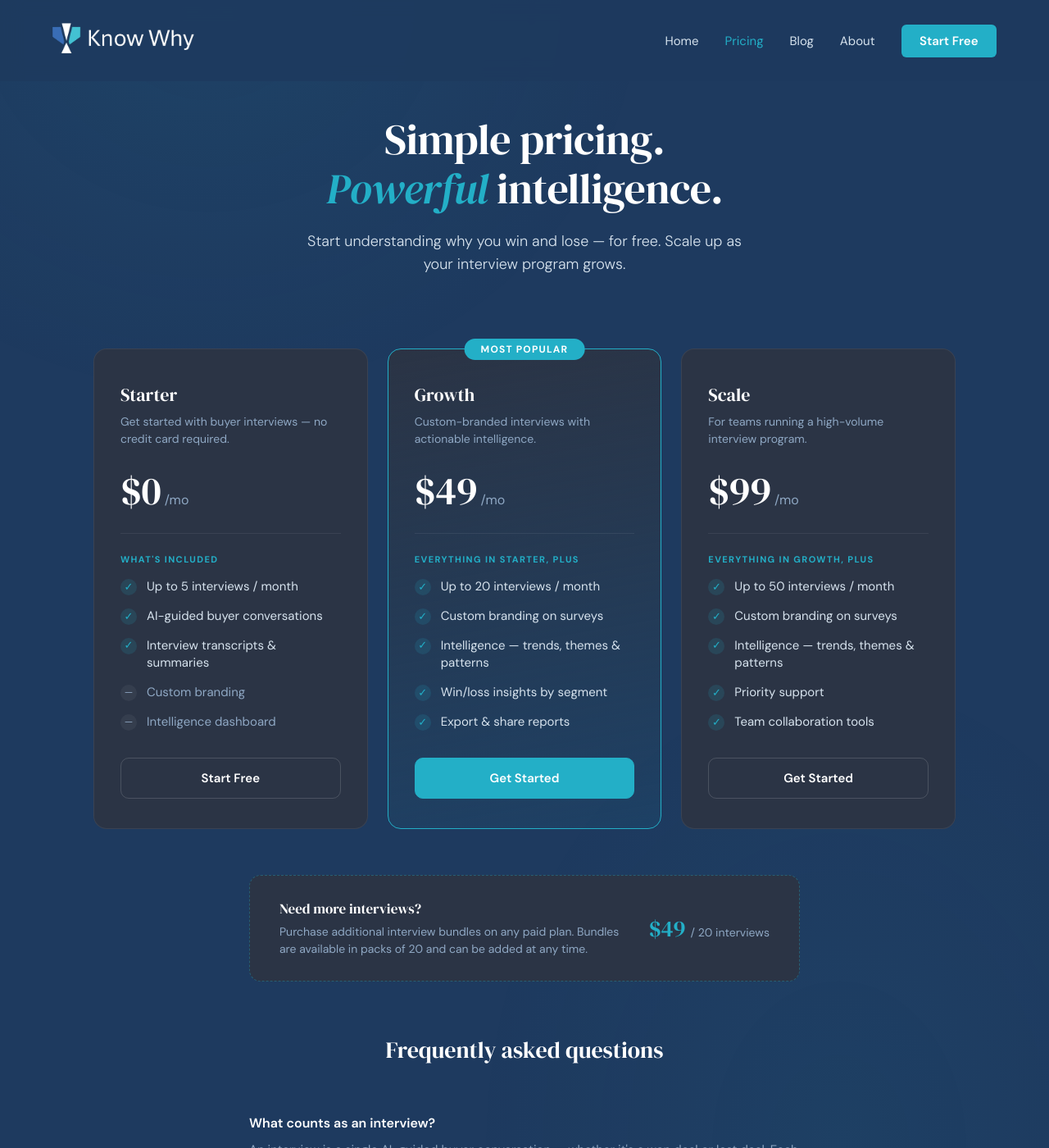
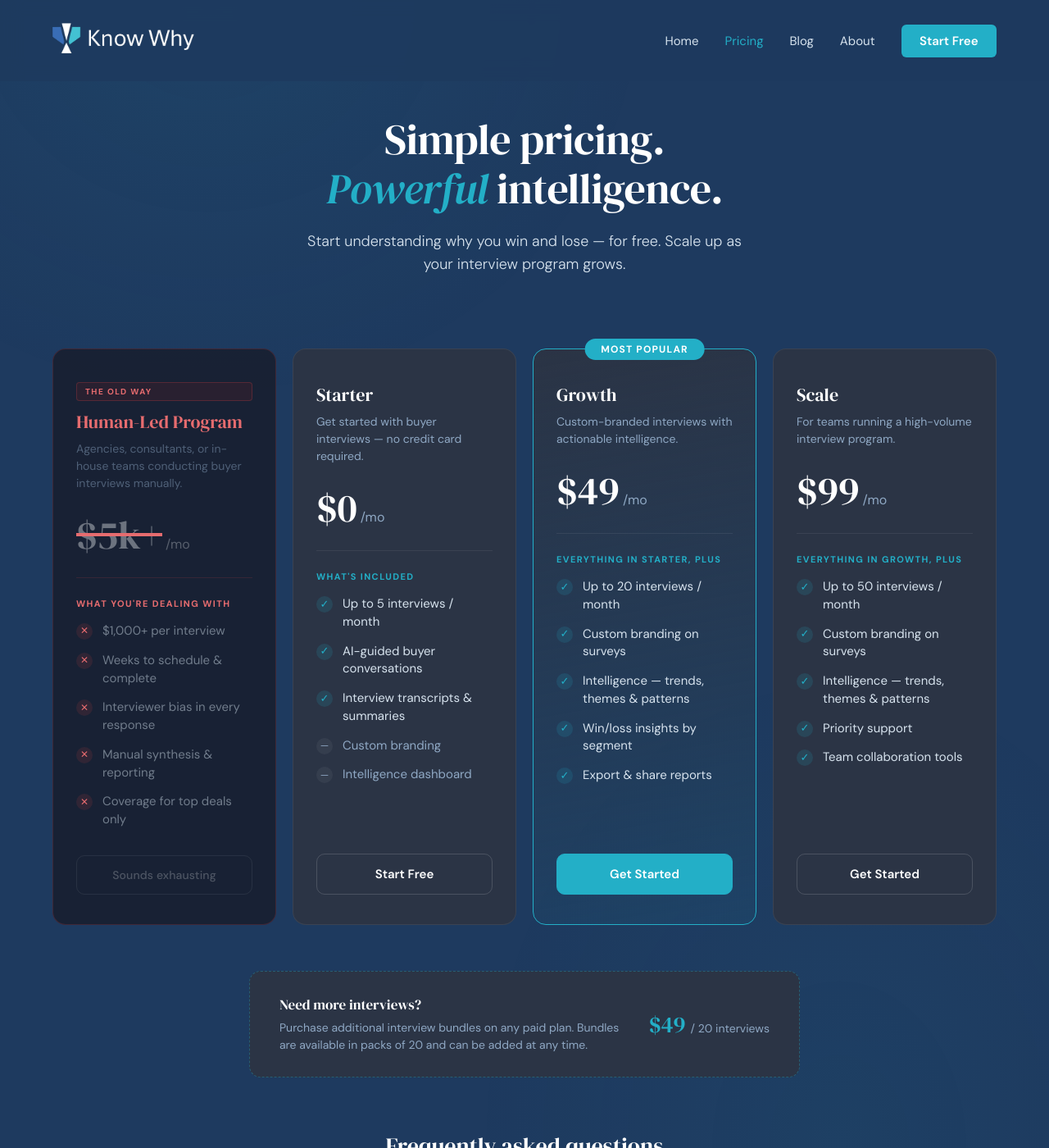
Before and after one commit to katiealbanos-lgtm/know-why.ai, a Jekyll site: the page pricing.html, which Jekyll copies as it is, in a window 1280 px wide and 1400 px high. Shown: the whole window at 82% size. Built offline with Jekyll 4.4.1, drawn with Linux system fonts in a browser that asks for light colours.

Commit message:
Pricing Page Update (human tier) — update pricing.html

```diff
--- a/pricing.html
+++ b/pricing.html
@@ -29,6 +29,9 @@
       --gray-light: #D7E3EE;
       --white: #FFFFFF;
       --text-muted: #8fa8c4;
+      --red-dim: #7f3a3a;
+      --red-text: #f87171;
+      --red-bg: rgba(127, 29, 29, 0.18);
     }
 
     * { margin: 0; padding: 0; box-sizing: border-box; }
@@ -139,15 +142,15 @@
     .pricing-section {
       position: relative;
       z-index: 1;
-      max-width: 1100px;
+      max-width: 1200px;
       margin: 0 auto;
       padding: 48px 24px 32px;
     }
 
     .pricing-grid {
       display: grid;
-      grid-template-columns: repeat(3, 1fr);
-      gap: 24px;
+      grid-template-columns: repeat(4, 1fr);
+      gap: 20px;
       align-items: stretch;
     }
 
@@ -155,10 +158,11 @@
       background: var(--graphite);
       border: 1px solid rgba(255, 255, 255, 0.07);
       border-radius: 16px;
-      padding: 40px 32px 36px;
+      padding: 40px 28px 36px;
       display: flex;
       flex-direction: column;
       transition: transform 0.25s ease, border-color 0.25s ease;
+      position: relative;
     }
 
     .pricing-card:hover {
@@ -166,9 +170,89 @@
       border-color: rgba(35, 175, 199, 0.3);
     }
 
+    /* ── Old Way card ── */
+    .pricing-card.old-way {
+      background: rgba(20, 12, 12, 0.55);
+      border: 1px solid rgba(239, 68, 68, 0.2);
+      opacity: 0.92;
+    }
+
+    .pricing-card.old-way:hover {
+      transform: translateY(-4px);
+      border-color: rgba(239, 68, 68, 0.4);
+    }
+
+    .old-way .plan-name {
+      color: var(--red-text) !important;
+    }
+
+    .old-way .price {
+      color: rgba(255,255,255,0.4) !important;
+      text-decoration: line-through;
+      text-decoration-color: var(--red-text);
+    }
+
+    .old-way .price-unit {
+      color: rgba(255,255,255,0.3) !important;
+    }
+
+    .old-way .features-label {
+      color: var(--red-text) !important;
+    }
+
+    .old-way .divider {
+      background: rgba(239, 68, 68, 0.15) !important;
+    }
+
+    .old-way-badge {
+      display: inline-block;
+      background: var(--red-bg);
+      color: var(--red-text);
+      font-size: 10px;
+      font-weight: 700;
+      text-transform: uppercase;
+      letter-spacing: 1.4px;
+      padding: 4px 10px;
+      border-radius: 4px;
+      margin-bottom: 10px;
+      border: 1px solid rgba(239, 68, 68, 0.25);
+    }
+
+    .check-x {
+      flex-shrink: 0;
+      width: 20px;
+      height: 20px;
+      border-radius: 50%;
+      background: rgba(239, 68, 68, 0.12);
+      color: var(--red-text);
+      font-size: 12px;
+      display: flex;
+      align-items: center;
+      justify-content: center;
+      margin-top: 1px;
+    }
+
+    .old-way .features li {
+      color: rgba(215, 227, 238, 0.5);
+    }
+
+    .cta-ghost {
+      display: block;
+      text-align: center;
+      padding: 14px;
+      border-radius: 10px;
+      font-weight: 500;
+      font-size: 14px;
+      color: rgba(255,255,255,0.25);
+      background: transparent;
+      border: 1.5px solid rgba(255,255,255,0.08);
+      cursor: default;
+      letter-spacing: 0.01em;
+    }
+
+    /* ── Featured card ── */
     .pricing-card.featured {
       border-color: var(--teal);
-      position: relative;
       background: linear-gradient(170deg, var(--graphite) 0%, rgba(35, 175, 199, 0.06) 100%);
     }
 
@@ -185,6 +269,7 @@
       letter-spacing: 1.2px;
       padding: 5px 20px;
       border-radius: 20px;
+      white-space: nowrap;
     }
 
     .plan-name {
@@ -200,6 +285,10 @@
       color: var(--text-muted);
       margin-bottom: 28px;
       line-height: 1.5;
+    }
+
+    .old-way .plan-desc {
+      color: rgba(143, 168, 196, 0.5);
     }
 
     .price-row {
@@ -412,7 +501,15 @@
     footer p { font-size: 0.8rem; color: var(--text-muted); }
 
     /* ── Responsive ── */
-    @media (max-width: 820px) {
+    @media (max-width: 1024px) {
+      .pricing-grid {
+        grid-template-columns: repeat(2, 1fr);
+        max-width: 720px;
+        margin: 0 auto;
+      }
+    }
+
+    @media (max-width: 600px) {
       .pricing-grid {
         grid-template-columns: 1fr;
         max-width: 420px;
@@ -426,9 +523,7 @@
       }
 
       nav { padding: 1rem 5%; }
-
       .nav-links { gap: 20px; }
-
       footer { justify-content: center; text-align: center; }
     }
   </style>
@@ -458,7 +553,28 @@
   <section class="pricing-section">
     <div class="pricing-grid">
 
-      <!-- Free -->
+      <!-- The Old Way -->
+      <div class="pricing-card old-way">
+        <div class="old-way-badge">The Old Way</div>
+        <div class="plan-name">Human-Led Program</div>
+        <div class="plan-desc">Agencies, consultants, or in-house teams conducting buyer interviews manually.</div>
+        <div class="price-row">
+          <span class="price">$5k+</span>
+          <span class="price-unit">/mo</span>
+        </div>
+        <div class="divider"></div>
+        <div class="features-label">What you're dealing with</div>
+        <ul class="features">
+          <li><span class="check-x">✕</span> $1,000+ per interview</li>
+          <li><span class="check-x">✕</span> Weeks to schedule &amp; complete</li>
+          <li><span class="check-x">✕</span> Interviewer bias in every response</li>
+          <li><span class="check-x">✕</span> Manual synthesis &amp; reporting</li>
+          <li><span class="check-x">✕</span> Coverage for top deals only</li>
+        </ul>
+        <div class="cta-ghost">Sounds exhausting</div>
+      </div>
+
+      <!-- Starter -->
       <div class="pricing-card">
         <div class="plan-name">Starter</div>
         <div class="plan-desc">Get started with buyer interviews — no credit card required.</div>
```
